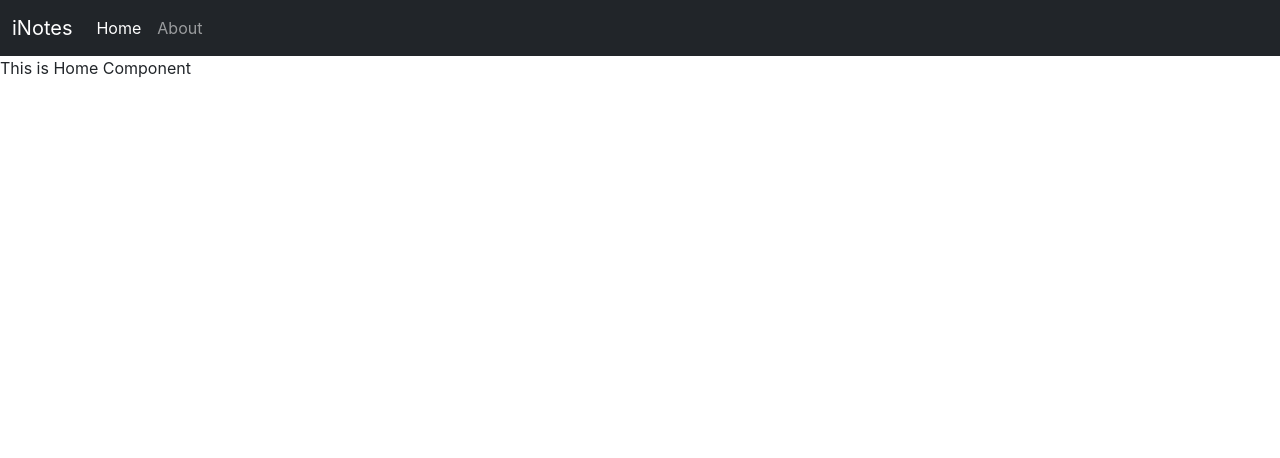
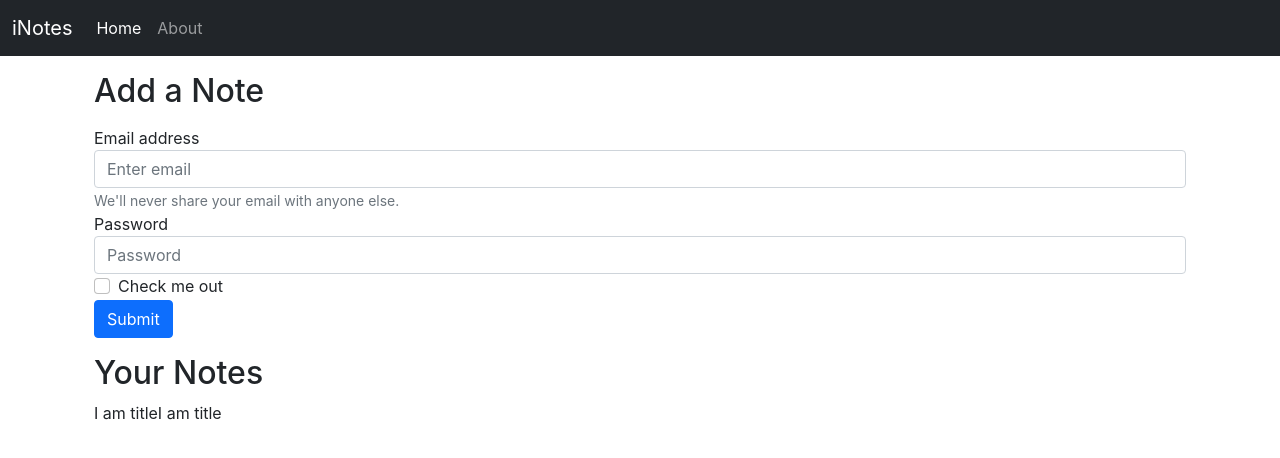
Before and after one commit to sahudisha/iNotes_MERN-Stack, a React (Create React App) app: page / in a window 1280 px wide. Shown: the top 458 px of the page. Built offline with nearby package versions, Linux system fonts and the light colour scheme.

Commit message:
Create Sample form and updating noteContext as per iNotes App

```diff
--- a/src/App.js
+++ b/src/App.js
@@ -12,6 +12,7 @@
       <NoteState>
         <Router>
           <NavBar />
+          <div className="container">
             <Routes>
               {/* Exact is not required in latest react-router-dom */}
               <Route path='/' element={
@@ -21,6 +22,7 @@
                 <About />
               }></Route>
             </Routes>
+          </div>
         </Router>
       </NoteState>
     </>
--- a/src/components/About.js
+++ b/src/components/About.js
@@ -1,16 +1,10 @@
-import React, { useContext, useEffect } from 'react'
+import React from 'react'
 import noteContext from '../context/notes/noteContext'
 
 function About() {
-  const a = useContext(noteContext);
-  useEffect(() => {
-    a.update();
-    // eslint-disable-next-line
-  }, [])
-
   return (
     <div>
-      This is About Us Component made by {a.state.name + " " + a.state.title}
+      This is About Page
     </div>
   )
 }
--- a/src/components/Home.js
+++ b/src/components/Home.js
@@ -1,10 +1,40 @@
-import React from 'react'
+import React, { useContext } from 'react'
+import noteContext from '../context/notes/noteContext'
 
 const Home = () => {
+    const context = useContext(noteContext);
+    // eslint-disable-next-line
+    const { notes, setNotes } = context;
     return (
-        <div>
-            This is Home Component
-        </div>
+        <>
+            <div className="container my-3">
+                <h2>Add a Note</h2>
+                <form className='my-3'>
+                    <div className="form-group">
+                        <label htmlFor="exampleInputEmail1">Email address</label>
+                        <input type="email" className="form-control" id="exampleInputEmail1" aria-describedby="emailHelp" placeholder="Enter email" />
+                        <small id="emailHelp" className="form-text text-muted">We'll never share your email with anyone else.</small>
+                    </div>
+                    <div className="form-group">
+                        <label htmlFor="exampleInputPassword1">Password</label>
+                        <input type="password" className="form-control" id="exampleInputPassword1" placeholder="Password" />
+                    </div>
+                    <div className="form-check">
+                        <input type="checkbox" className="form-check-input" id="exampleCheck1" />
+                        <label className="form-check-label" htmlFor="exampleCheck1">Check me out</label>
+                    </div>
+                    <button type="submit" className="btn btn-primary">Submit</button>
+                </form>
+            </div>
+            <div className="container my-3">
+                <h2>Your Notes</h2>
+                {notes.map((note) => {
+                    return (
+                        note.title
+                    )
+                })}
+            </div>
+        </>
     )
 }
 
--- a/src/context/notes/NoteState.js
+++ b/src/context/notes/NoteState.js
@@ -3,23 +3,29 @@
 
 
 const NoteState = (props) => {
-
-    const s1 = {
-        "name": "Arunesh",
-        "title": "Singh"
-    }
-    const [state, setstate] = useState(s1);
-    const update = () => {
-        setTimeout(() => {
-            setstate({
-                "name": "Disha",
-                "title": "Sahu"
-            })
-        }, 1000);
-    }
-
+    const notesInitial = [
+        {
+            "_id": "68ba9920f58c9669b5144bc4",
+            "user": "68b94d6acb6bcfad6e51aef2",
+            "title": "I am title",
+            "description": "My Real Name is Disha Sahu",
+            "tag": "personal",
+            "date": "2025-09-05T08:02:40.692Z",
+            "__v": 0
+        },
+        {
+            "_id": "68c27f9f769c9cc4f7a119d3",
+            "user": "68b94d6acb6bcfad6e51aef2",
+            "title": "I am title",
+            "description": "My Real Name is Disha Sahu",
+            "tag": "personal",
+            "date": "2025-09-11T07:51:59.196Z",
+            "__v": 0
+        }
+    ]
+    const [notes, setNotes] = useState(notesInitial)
     return (
-        <noteContext.Provider value={{ state, update }}>
+        <noteContext.Provider value={{ notes, setNotes }}>
             {props.children}
         </noteContext.Provider>
     )
```
Also changed, not shown: 1 other file (tests, documents, lock files or other folders). Lines whose indentation alone changed are shown as unchanged.
